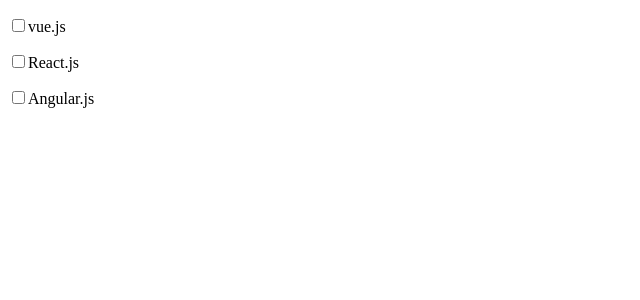
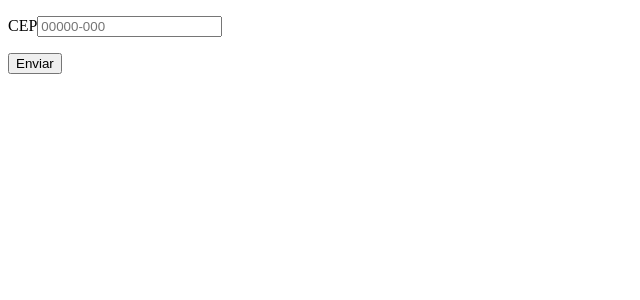
Before and after one commit to GaabrielFranca/React-Hooks, a React (Create React App) app: page / in a window 1280 px wide. Shown: the top 300 px of the page, without its empty margins (0-640 px from the left). Built offline with nearby package versions, Linux system fonts and the light colour scheme; the HTML template or start-up script is replaced by a standard one.

Commit message:
useInput

```diff
--- a/src/Form.js
+++ b/src/Form.js
@@ -1,18 +1,35 @@
 import React from "react";
 import CheckBox from "./CheckBox";
+import useInput from "./Hooks/useInput";
 import Input from "./Input";
 import Radio from "./Radio";
 import Select from "./Select";
 const Form = () => {
-  const [tec, setTec] = React.useState([]);
+  // /^([0-9]{3})[.]?([0-9]{3})[.]?([0-9]{3})[-]?([0-9]{2})$/
+  const cep = useInput("cep");
+
+  function handleSubmit(event) {
+    event.preventDefault();
+    if (cep.validate()) {
+      console.log("Enviar");
+    } else {
+      console.log("Nao enviar");
+    }
+  }
+
   return (
     <>
-      <form>
-        <CheckBox
-          value={tec}
-          setValue={setTec}
-          options={["vue.js", "React.js", "Angular.js"]}
-        ></CheckBox>
+      <form onSubmit={handleSubmit}>
+        <Input
+          label="CEP"
+          id="cep"
+          type="text"
+          placeholder="00000-000"
+          o
+          {...cep}
+        ></Input>
+
+        <button>Enviar</button>
       </form>
     </>
   );
--- /dev/null
+++ b/src/Hooks/useInput.js
@@ -0,0 +1,41 @@
+import React from "react";
+
+const types = {
+  cep: {
+    regex: /^\d{5}-?\d{3}$/,
+    message: "Cep Invalido",
+  },
+};
+
+const useInput = (type) => {
+  const [value, setValue] = React.useState("");
+  const [error, setError] = React.useState(null);
+
+  function validate(value) {
+    if (value.length === 0) {
+      setError("Preencha um valor");
+      return false;
+    } else if (!types[type].regex.test(value)) {
+      setError(types[type].message);
+      return false;
+    } else {
+      setError(null);
+      return true;
+    }
+  }
+  function onChange({ target }) {
+    if (error) validate(target.value);
+    setValue(target.value);
+  }
+
+  return {
+    value,
+    setValue,
+    error,
+    onChange,
+    onBlur: () => validate(value),
+    validate: () => validate(value),
+  };
+};
+
+export default useInput;
--- a/src/Input.js
+++ b/src/Input.js
@@ -1,18 +1,31 @@
 import React from "react";
 
-const Input = ({ label, id, setValue, ...props }) => {
+const Input = ({
+  id,
+  label,
+  onChange,
+  value,
+  type,
+  onBlur,
+  placeholder,
+  error,
+}) => {
   return (
+    <>
       <p>
         <label htmlFor={id}>{label}</label>
         <input
           id={id}
           name={id}
-        onChange={({ target }) => {
-          setValue(target.value);
-        }}
-        {...props}
+          onChange={onChange}
+          placeholder={placeholder}
+          onBlur={onBlur}
+          type={type}
+          value={value}
         ></input>
       </p>
+      {error && <p>{error}</p>}
+    </>
   );
 };
 
```
Lines whose indentation alone changed are shown as unchanged.
